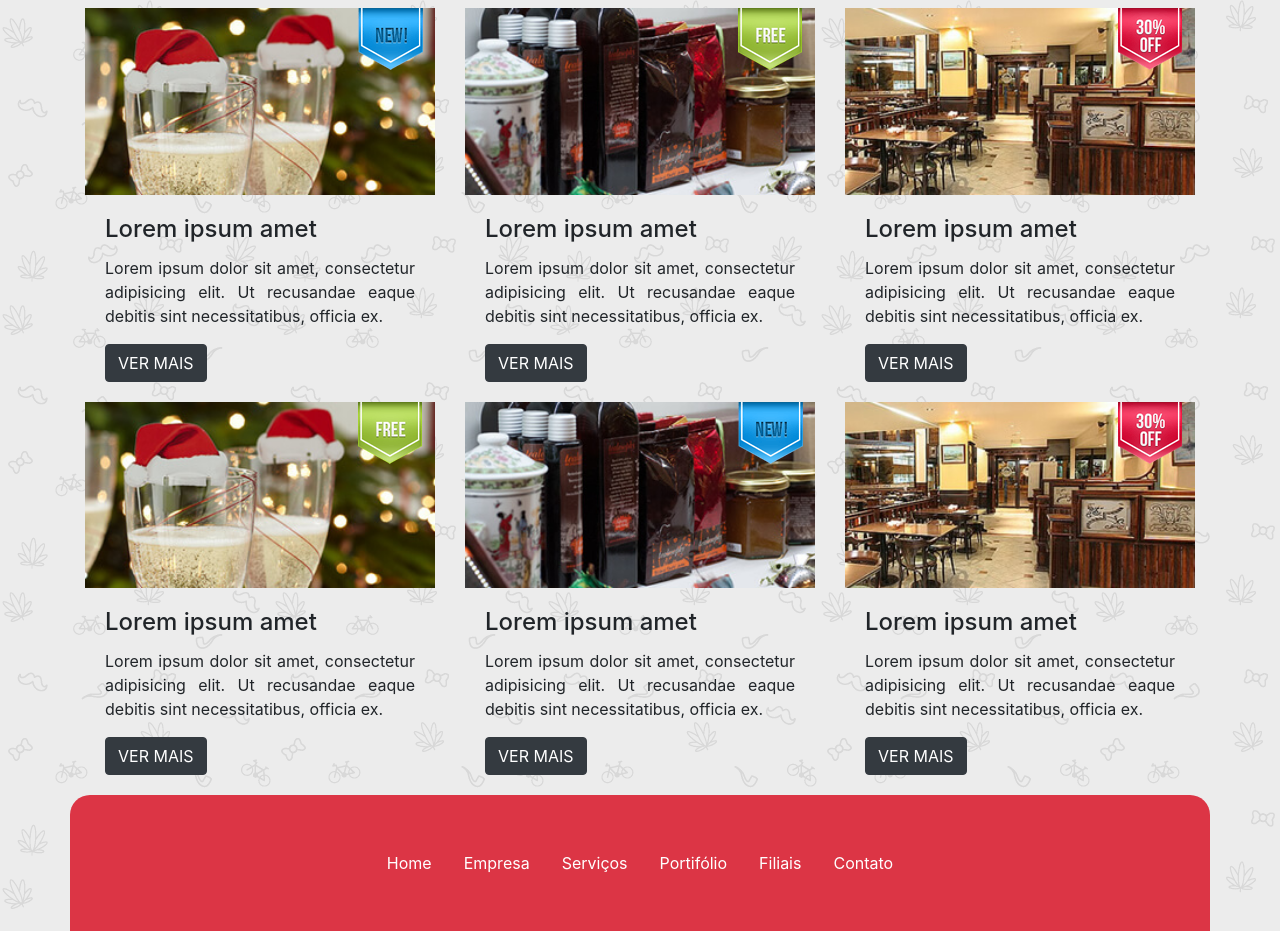
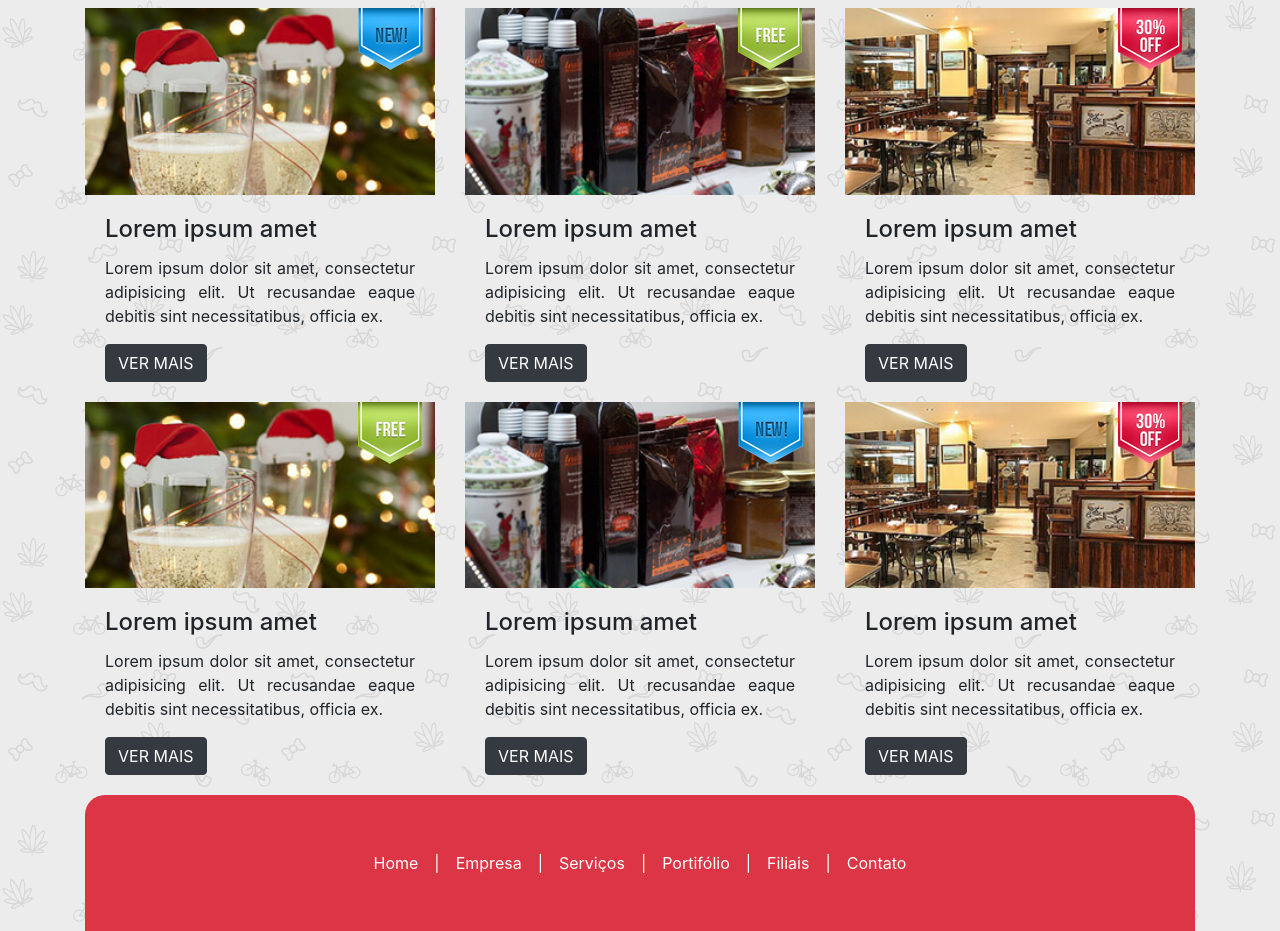
Before and after one commit to louisealberti/Santander_Coders_Java_2020-TN03, a plain HTML site: page 01 - Introdução à Web Full Stack/Aula06-Bootstrap/index.html in a window 1280 px wide. Shown: the part 576-1507 px from the top of the page. Drawn offline with nearby package versions, Linux system fonts and the light colour scheme.

Commit message:
Navbar update

```diff
--- a/01 - Introdução à Web Full Stack/Aula06-Bootstrap/css/styles.css
+++ b/01 - Introdução à Web Full Stack/Aula06-Bootstrap/css/styles.css
@@ -5,8 +5,6 @@ body {
 img#logo {
     border: 1px solid #ccc;
 }
-
-/* ----- Minhas Classes ----- */
 
 .card-badge {
     width: 20%;
@@ -20,8 +18,8 @@ img#logo {
     background-color: transparent;
     text-align: center;
     width: 100%;
-    height: 10%;
     top: 80px;
+    padding: 5px;
     margin: auto;
 }
 
@@ -34,3 +32,10 @@ img#logo {
     border-top-left-radius: 20px;
     border-top-right-radius: 20px;
 }
+
+@media (min-width: 760px) {
+    .after-separator::after {
+        display: inline;
+        content: "|";
+    }
+}
--- a/01 - Introdução à Web Full Stack/Aula06-Bootstrap/index.html
+++ b/01 - Introdução à Web Full Stack/Aula06-Bootstrap/index.html
@@ -30,25 +30,25 @@
                 </button>
 
                 <!-- Navbar links -->
-                <div class="collapse navbar-collapse no-gutters" id="navbarNav">
+                <div class="collapse navbar-collapse" id="navbarNav">
 
-                <ul class="navbar-nav d-flex justify-content-md-between flex-nowrap w-100">
-                    <li class="nav-item text-center bg-dark px-md-5 px-0">
+                <ul class="navbar-nav d-flex justify-content-md-between w-100">
+                    <li class="nav-item text-center bg-dark px-md-2 px-lg-4 px-0">
                         <a class="nav-link text-white" href="#">HOME</a>
                     </li>
-                    <li class="nav-item text-center bg-dark px-md-5 px-0">
+                    <li class="nav-item text-center bg-dark px-md-2 px-lg-4 px-0">
                         <a class="nav-link text-white" href="#">EMPRESA</a>
                     </li>
-                    <li class="nav-item text-center bg-dark px-md-5 px-0">
+                    <li class="nav-item text-center bg-dark px-md-2 px-lg-4 px-0">
                         <a class="nav-link text-white" href="#">SERVIÇOS</a>
                     </li>
-                    <li class="nav-item text-center bg-dark px-md-5 px-0">
+                    <li class="nav-item text-center bg-dark px-md-2 px-lg-4 px-0">
                         <a class="nav-link text-white" href="#">PORTFÓLIO</a>
                     </li>
-                    <li class="nav-item text-center bg-dark px-md-5 px-0">
+                    <li class="nav-item text-center bg-dark px-md-2 px-lg-4 px-0">
                         <a class="nav-link text-white" href="#">FILIAIS</a>
                     </li>
-                    <li class="nav-item text-center bg-dark px-md-5 px-0">
+                    <li class="nav-item text-center bg-dark px-md-2 px-lg-4 px-0">
                         <a class="nav-link text-white" href="#">CONTATO</a>
                     </li>
                 </ul>
@@ -249,25 +249,25 @@
     </div>
 
     <!-- Navbar -->
-    <div class="row bg-danger border-botton-0 d-block navbar-rounded-top" aria-label="breadcrumb">
-        <ul class="nav navbar-footer d-md-inline-flex justify-content-md-center d-block w-100">
-            <li class="nav-item py-0 py-md-5">
-              <a class="nav-link text-center text-white" href="#">Home</a>
+    <div class="row no-gutters border-botton-0 navbar-rounded-top bg-danger py-md-5">
+        <ul class="nav text-white d-md-inline-flex justify-content-md-center d-block w-100">
+            <li class="nav-item d-flex flex-nowrap align-items-md-center after-separator">
+              <a class="nav-link text-white mx-auto" href="#">Home</a>
             </li>
-            <li class="nav-item py-0 py-md-5">
-              <a class="nav-link text-center text-white" href="#">Empresa</a>
+            <li class="av-item d-flex flex-nowrap align-items-md-center after-separator">
+              <a class="nav-link text-white mx-auto" href="#">Empresa</a>
             </li>
-            <li class="nav-item py-0 py-md-5">
-              <a class="nav-link text-center text-white" href="#">Serviços</a>
+            <li class="av-item d-flex flex-nowrap align-items-md-center after-separator">
+              <a class="nav-link text-white mx-auto" href="#">Serviços</a>
             </li>
-            <li class="nav-item py-0 py-md-5">
-                <a class="nav-link text-center text-white" href="#">Portifólio</a>
+            <li class="av-item d-flex flex-nowrap align-items-md-center after-separator">
+                <a class="nav-link text-white mx-auto" href="#">Portifólio</a>
             </li>
-            <li class="nav-item py-0 py-md-5">
-                <a class="nav-link text-center text-white" href="#">Filiais</a>
+            <li class="av-item d-flex flex-nowrap align-items-md-center after-separator">
+                <a class="nav-link text-white mx-auto" href="#">Filiais</a>
             </li>
-            <li class="nav-item py-0 py-md-5">
-                <a class="nav-link text-center text-white" href="#">Contato</a>
+            <li class="av-item d-flex flex-nowrap align-items-md-center">
+                <a class="nav-link text-white mx-auto" href="#">Contato</a>
             </li>
           </ul>
     </div>
```
Also changed, not shown: 1 other file.
